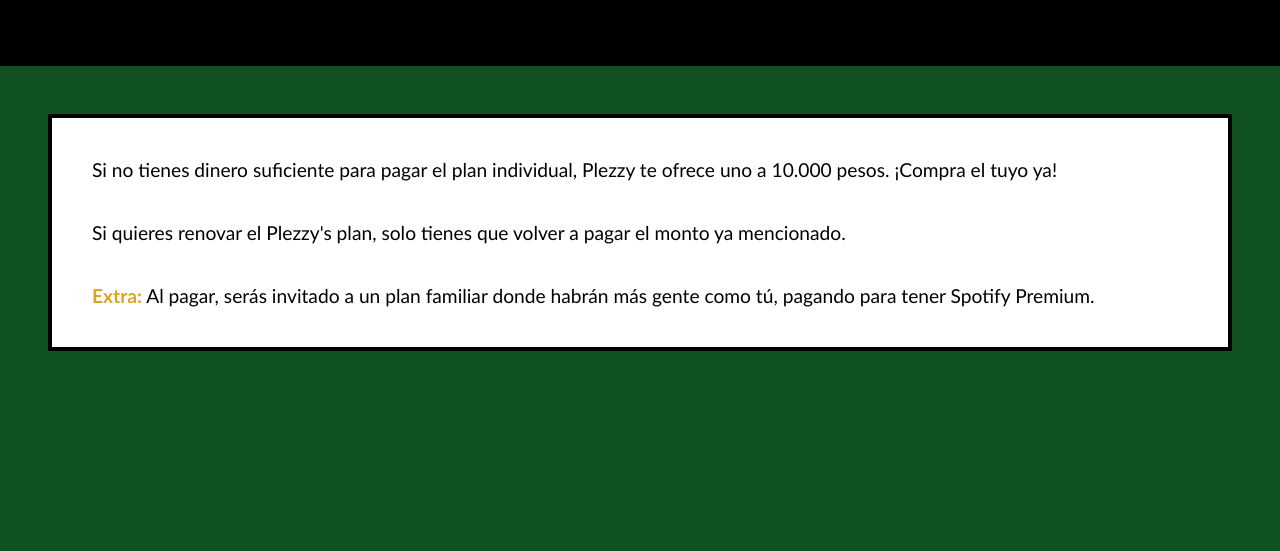
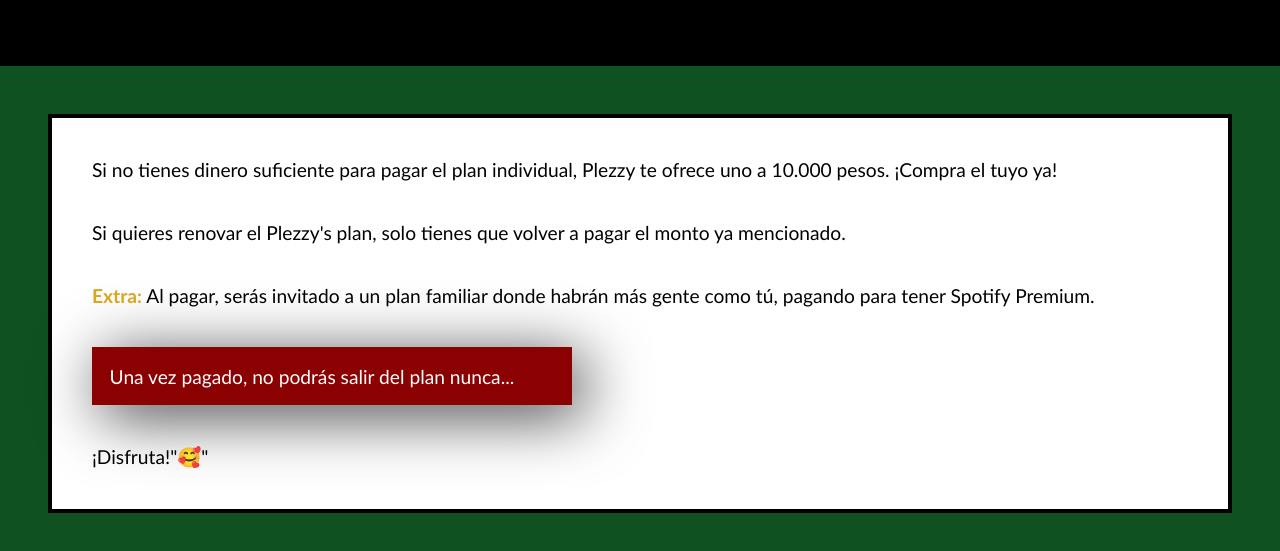
Before and after one commit to plezzy/panasus, a plain HTML site: page index.html in a window 1280 px wide. Shown: the part 149-700 px from the top of the page. Drawn offline with Linux system fonts and the light colour scheme.

Commit message:
Contrato y texto atractivo añadido

```diff
--- a/index.html
+++ b/index.html
@@ -29,6 +29,12 @@
                 <span class="gbold">Extra:</span> Al pagar, serás invitado a un plan familiar donde habrán más gente como tú, pagando para tener Spotify Premium.
             </p>
         </section>
+        <section class="sections" id="unexpected">
+            Una vez pagado, no podrás salir del plan nunca...
+        </section>
+        <section class="sections">
+            ¡Disfruta!"🥰"
+        </section>
     </article>
 </body>
 </html>
--- a/styles.css
+++ b/styles.css
@@ -45,3 +45,12 @@ header
     font-size: 1.2rem;
     padding-right: 0rem;
 }
+
+#unexpected
+{
+    background-color: darkred;
+    color: white;
+    box-shadow: 10px 10px 63px 1px rgba(0,0,0,0.75);
+    padding: 1.1rem;
+    width: 30rem;
+}
```
